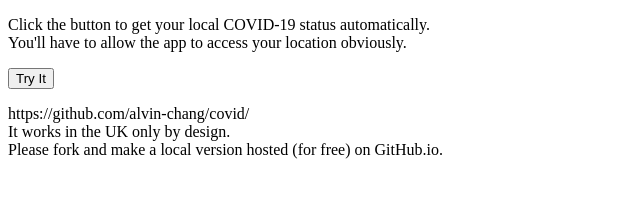
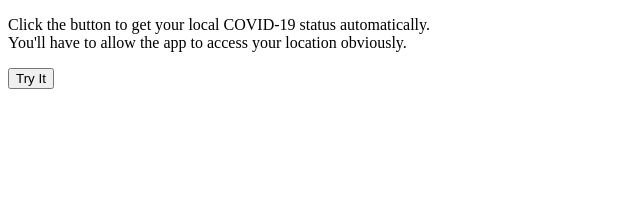
Before and after one commit to alvin-chang/covid, a plain HTML site: page index.html in a window 1280 px wide. Shown: the whole page, without its empty margins (0-640 px from the left). Drawn offline with Linux system fonts and the light colour scheme.

Commit message:
Update index.html

```diff
--- a/index.html
+++ b/index.html
@@ -1,4 +1,9 @@
 <!DOCTYPE html>
+<!--
+https://github.com/alvin-chang/covid/
+It works in the UK only by design.
+Please fork and make a local version hosted (for free) on GitHub.io.
+--!>
 <html>
 <body>
 
@@ -6,10 +11,6 @@
 You'll have to allow the app to access your location obviously.</p>
 
 <button onclick="getLocation()">Try It</button>
-
-<p>https://github.com/alvin-chang/covid/<br>
-It works in the UK only by design.<br>
-Please fork and make a local version hosted (for free) on GitHub.io.</p>
 
 <p id="demo"></p>
 
```
